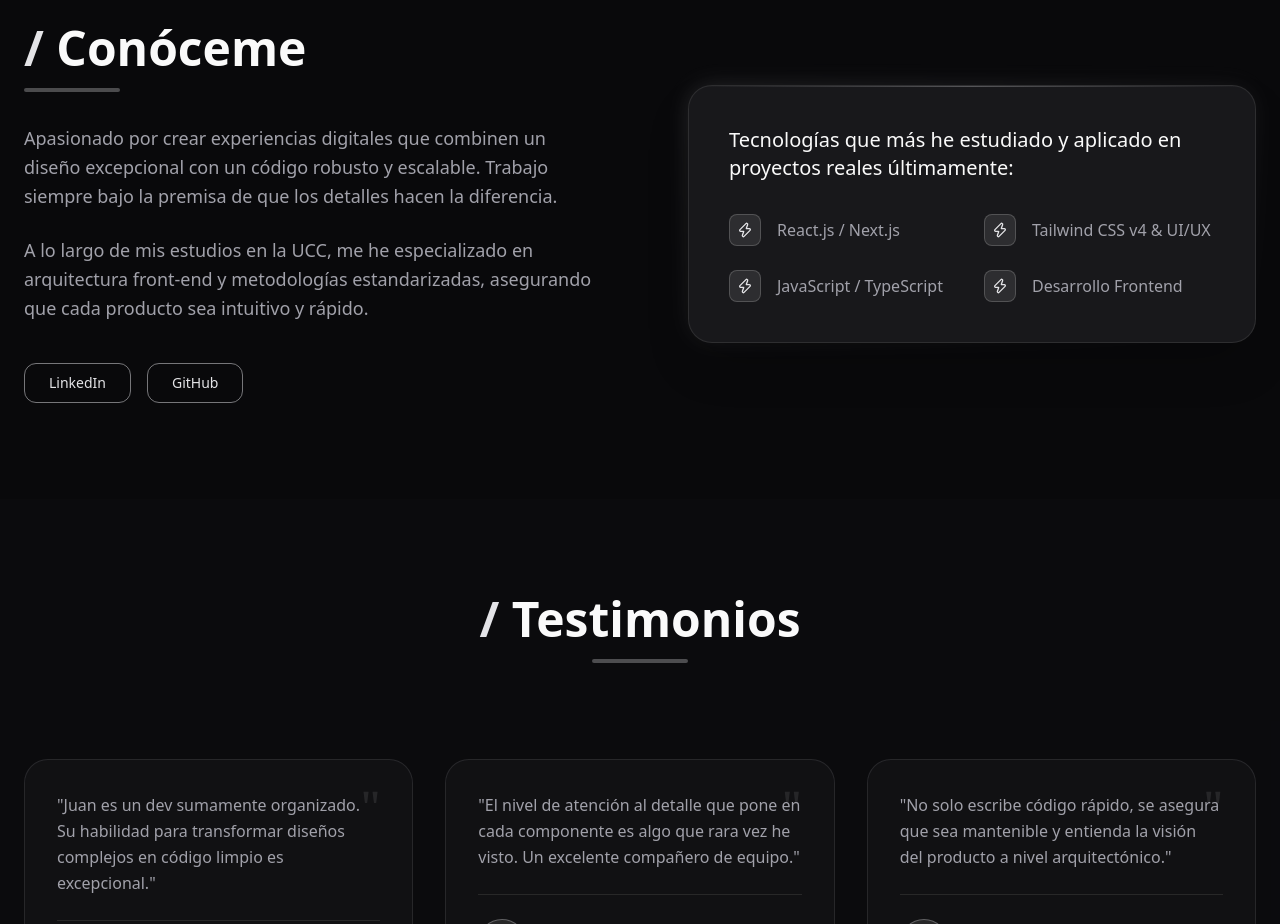
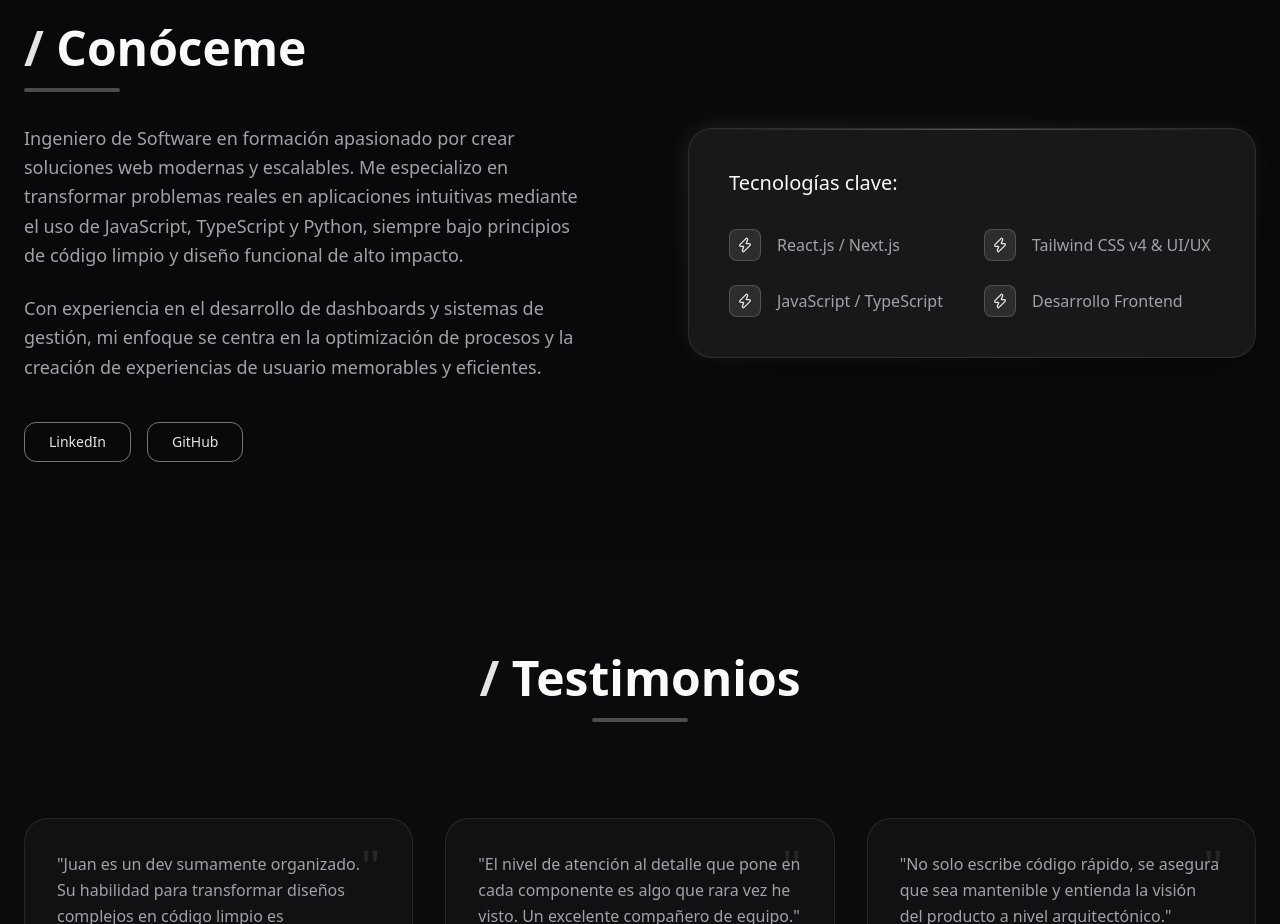
Before and after one commit to sebastianUCC2024/PortafolioPersonal, a Next.js app: page / in a window 1280 px wide. Shown: the part 4360-5284 px from the top of the page. Built offline with nearby package versions, Linux system fonts and the light colour scheme.

Commit message:
Correccion de la seccion del conoceme

```diff
--- a/dictionaries/en.ts
+++ b/dictionaries/en.ts
@@ -72,9 +72,9 @@ export const en = {
     },
     about: {
         title: "About Me",
-        description1: "Passionate about creating digital experiences that combine exceptional design with robust and scalable code. I always work under the premise that details make the difference.",
-        description2: "Throughout my studies at UCC, I have specialized in front-end architecture and standardized methodologies, ensuring that every product is intuitive and fast.",
-        skillsTitle: "Technologies I've recently studied and applied in real projects:",
+        description1: "Software Engineering student passionate about building modern and scalable web solutions. I specialize in transforming real-world problems into intuitive applications using JavaScript, TypeScript, and Python, always following clean code principles and high-impact functional design.",
+        description2: "With experience in developing dashboards and management systems, my focus is on process optimization and creating memorable, efficient user experiences.",
+        skillsTitle: "Key Technologies:",
         skills: [
             "React.js / Next.js",
             "Tailwind CSS v4 & UI/UX",
--- a/dictionaries/es.ts
+++ b/dictionaries/es.ts
@@ -72,9 +72,9 @@ export const es = {
     },
     about: {
         title: "Conóceme",
-        description1: "Apasionado por crear experiencias digitales que combinen un diseño excepcional con un código robusto y escalable. Trabajo siempre bajo la premisa de que los detalles hacen la diferencia.",
-        description2: "A lo largo de mis estudios en la UCC, me he especializado en arquitectura front-end y metodologías estandarizadas, asegurando que cada producto sea intuitivo y rápido.",
-        skillsTitle: "Tecnologías que más he estudiado y aplicado en proyectos reales últimamente:",
+        description1: "Ingeniero de Software en formación apasionado por crear soluciones web modernas y escalables. Me especializo en transformar problemas reales en aplicaciones intuitivas mediante el uso de JavaScript, TypeScript y Python, siempre bajo principios de código limpio y diseño funcional de alto impacto.",
+        description2: "Con experiencia en el desarrollo de dashboards y sistemas de gestión, mi enfoque se centra en la optimización de procesos y la creación de experiencias de usuario memorables y eficientes.",
+        skillsTitle: "Tecnologías clave:",
         skills: [
             "React.js / Next.js",
             "Tailwind CSS v4 & UI/UX",
```
